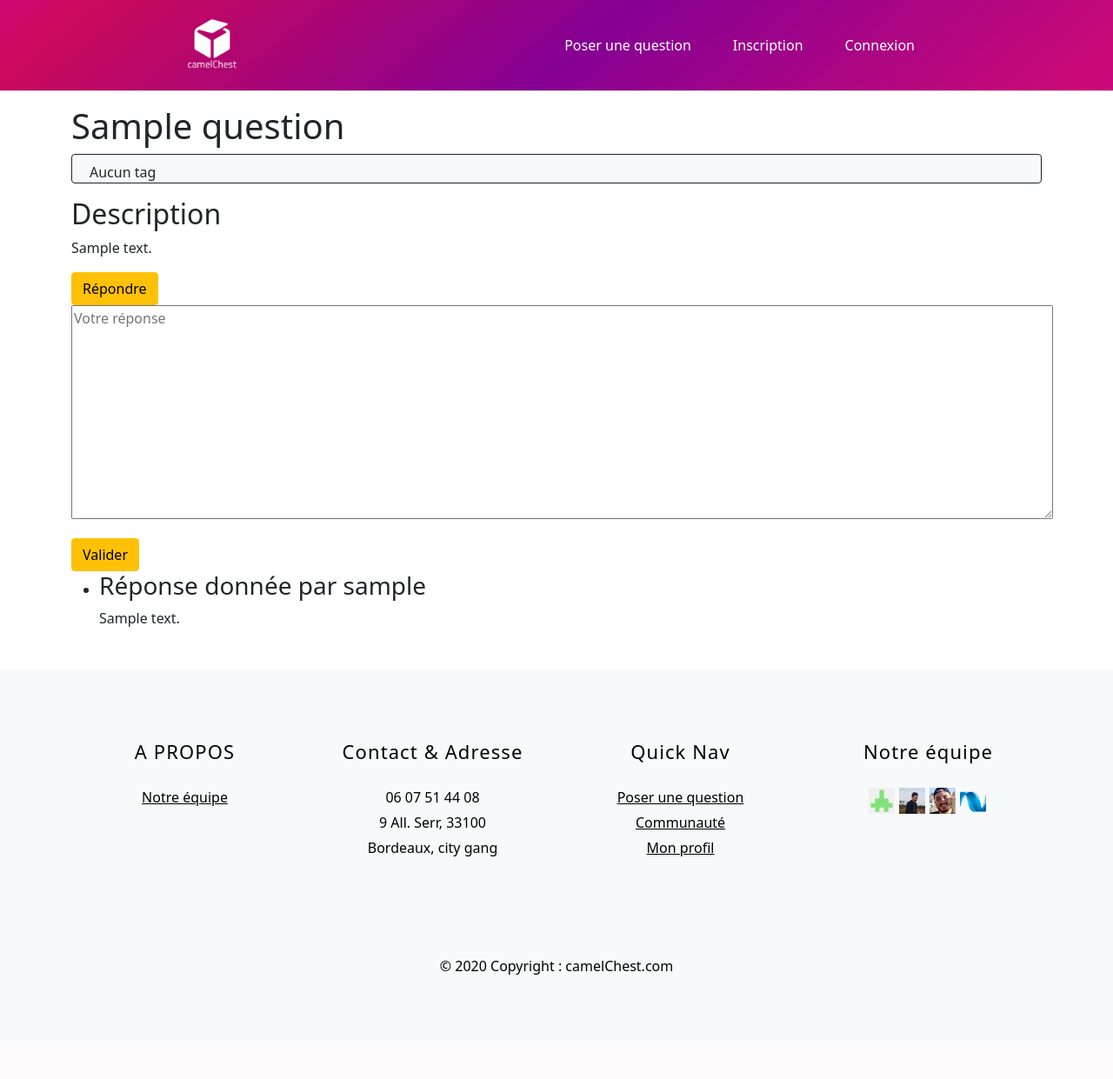
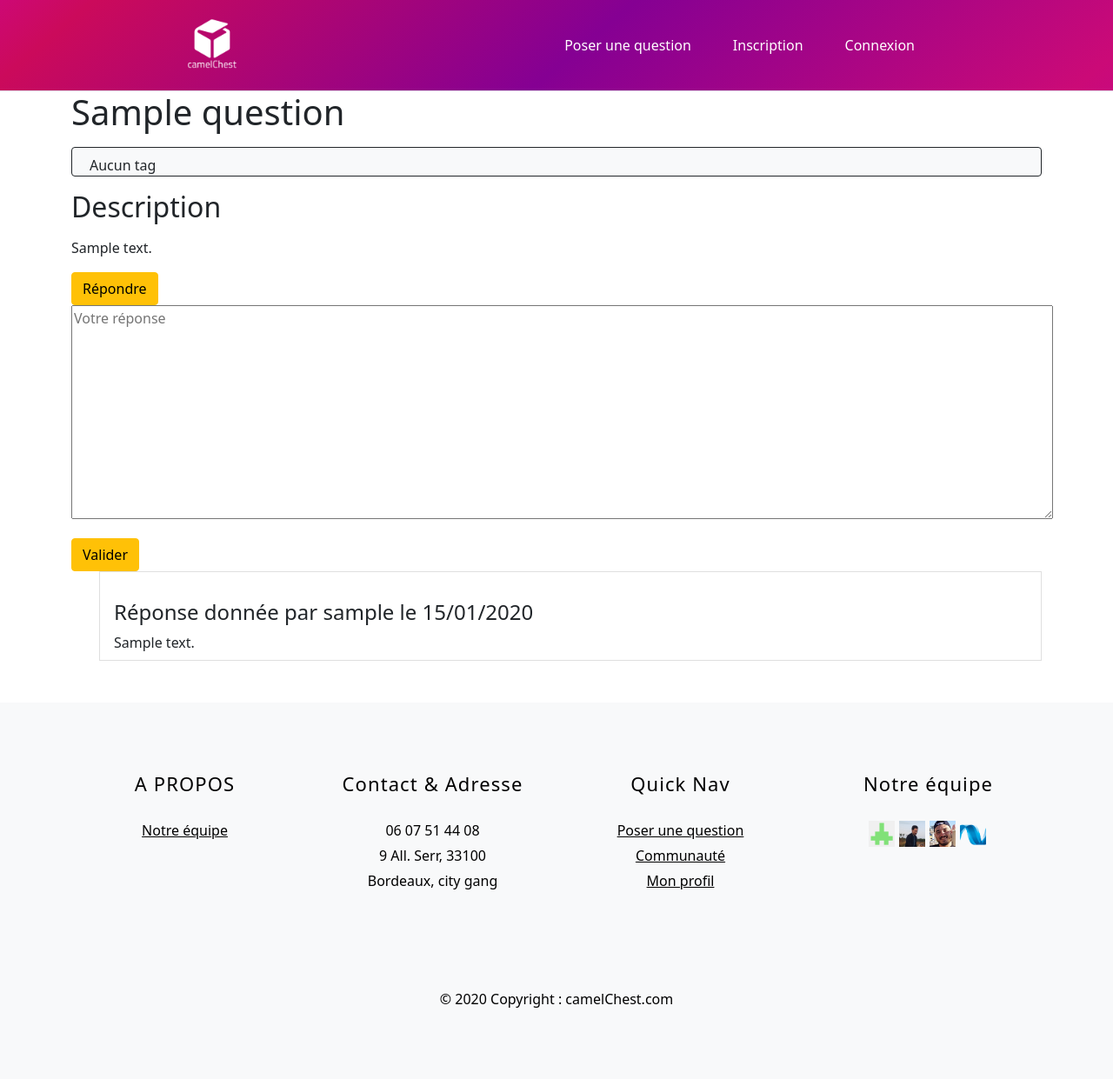
Before and after one commit to WildCodeSchool/bordeaux-p2-202109-stackoverflou, a PHP site: template src/View/Question/show.html.twig in a window 1280 px wide. Shown: the whole page at 87% size. Before the commit the page ends 1121 px from the top, so only its background shows below. Run offline with PHP 8.4, Linux system fonts and the light colour scheme; the template is opened without the code that fills it: most values are stand-ins (such as "Sample title", 1, 10 or a date in 2020); some libraries are stand-ins or nearby versions.

Commit message:
Add function to display answer by user

```diff
--- a/src/Controller/UserController.php
+++ b/src/Controller/UserController.php
@@ -2,6 +2,7 @@
 
 namespace App\Controller;
 
+use App\Model\QuestionManager;
 use App\Model\UserManager;
 
 class UserController extends AbstractController
@@ -60,10 +61,13 @@ class UserController extends AbstractController
 
     public function profil(int $id): string
     {
+        $questionManager = new QuestionManager();
         $userManager = new UserManager();
         $userData = $userManager->selectOneById($id);
+        $answersByIdUser = $questionManager->selectAnswersByIdUser();
         return $this->twig->render('User/user.html.twig', [
-            'profile' => $userData
+            'profile' => $userData,
+            'answers' => $answersByIdUser,
         ]);
     }
 }
--- a/src/View/Components/_popularQuestionsHome.html.twig
+++ b/src/View/Components/_popularQuestionsHome.html.twig
@@ -1,7 +1,9 @@
-<div class="list-group w-100 mt-4">
+<div class="list-group w-100 mt-4 border">
     <a href="#" class="list-group-item list-group-item-action active h-25" style="background-color: #7952b3">
         <div class="d-flex w-10 justify-content-between" >
-            <h5 class="mb-1">Questions Les Plus Populaires</h5>
+            <div class="container text-center">
+            <h6 class="mt-2">Questions Les Plus Populaires</h6>
+            </div>
             <small></small>
         </div>
         {% for question in popular_questions %}
--- a/src/View/Components/_questionsHome.html.twig
+++ b/src/View/Components/_questionsHome.html.twig
@@ -10,8 +10,8 @@
             <div class="accordion-body">
                 <strong> {{ question.description }}
             </div>
-            <div class="text-end">
-                <a href="/questions/show?id={{ question.id }}" class="btn btn-primary btn-lg" style="background-color: #7952b3">Voir</a>
+            <div class="text-center mb-1">
+                <a href="/questions/show?id={{ question.id }}" class="btn btn-primary btn-sm col-2">Voir la question</a>
             </div>
         </div>
     </div>
--- a/src/View/Question/show.html.twig
+++ b/src/View/Question/show.html.twig
@@ -1,10 +1,10 @@
 {% extends 'layout.html.twig' %}
 
 {% block content %}
-    <div class="container mt-3">
-        <h1>{{ question.title }}</h1>
+    <div class="container">
+        <h1 class="mb-3">{{ question.title }}</h1>
         {% include 'Components/_tag.html.twig' %}
-        <h2>Description</h2>
+        <h2 class="mb-3">Description</h2>
         <p>{{ question.description|nl2br }}</p>
         {% if session.user.is_admin %}
         <a href="/questions/edit?id={{ question.id }}">Edit</a>
@@ -16,8 +16,8 @@
     <div class="container">
         <ul>
             {% for answer in answers %}
-                <li>
-                    <h3>Réponse donnée par {{ answer.username }}</h3>
+                <li class="list-group-item">
+                    <h4 class="mt-4 font-weight-normal">Réponse donnée par {{ answer.username }} le {{ answer.created_at|date("d/m/Y") }}</h4>
                     <div>
                         {{ answer.description }}
                     </div>
@@ -27,4 +27,5 @@
             {% endfor %}
         </ul>
     </div>
+
 {% endblock %}
--- a/src/routes.php
+++ b/src/routes.php
@@ -19,7 +19,7 @@ return [
     'questions/show' => ['QuestionController','show', ['id']],
     'questions/edit' => ['QuestionController','edit', ['id']],
     'questions' => ['QuestionController', 'index',],
-    'questions/answers' => ['QuestionController', 'addAnswer', ['id']],
+    // 'questions/answers' => ['QuestionController', 'addAnswer', ['id']],
     'logout' => ['UserController', 'logout'],
     'questions/tags' => ['QuestionController', 'showTags', ['id']]
 
```
Also changed, not shown: src/Controller/QuestionController.php (+9 -1 lines), src/Model/QuestionManager.php (+13 -10 lines), src/View/User/user.html.twig (+11 -0 lines).
